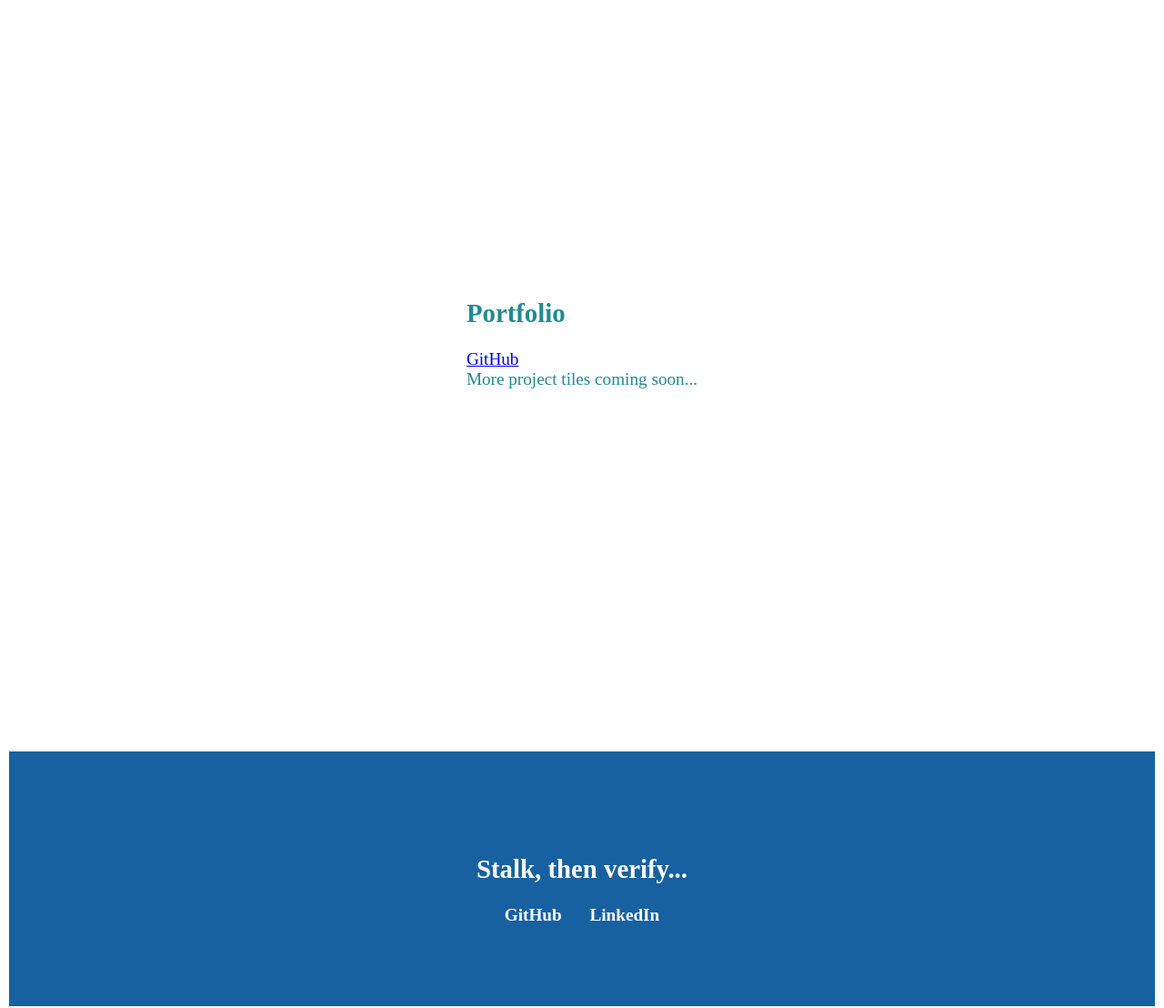
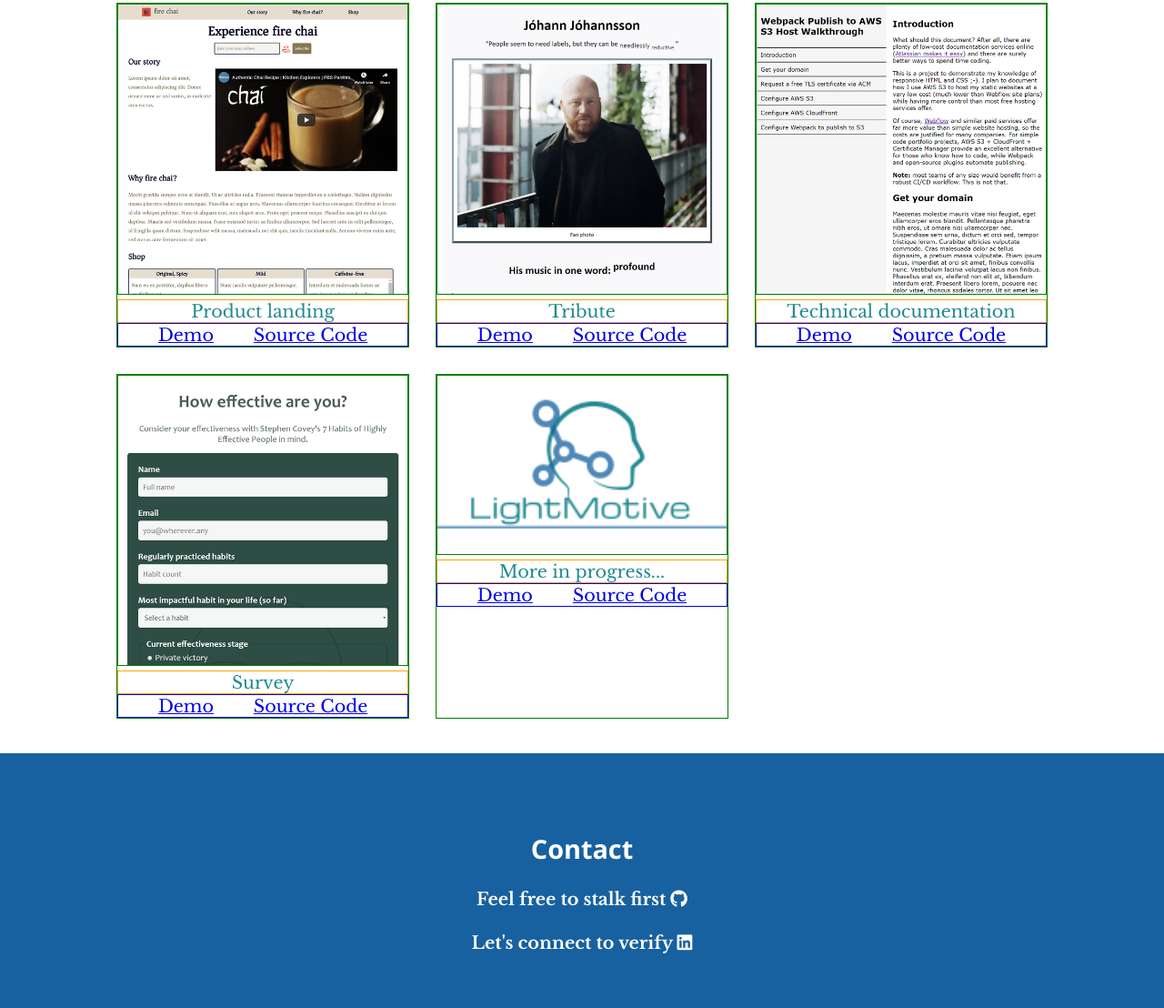
Before and after one commit to alight1/lightmotive-profile, a website built with webpack: page src/index.html in a window 1280 px wide. Shown: the part 954-2062 px from the top of the page at 91% size. Built offline with nearby package versions, Linux system fonts and the light colour scheme.

Commit message:
Apply grid layout

```diff
--- a/package.json
+++ b/package.json
@@ -5,6 +5,9 @@
   "private": true,
   "dependencies": {},
   "devDependencies": {
+    "@fortawesome/free-brands-svg-icons": "^5.13.0",
+    "@fortawesome/free-regular-svg-icons": "^5.13.0",
+    "@fortawesome/free-solid-svg-icons": "^5.13.0",
     "clean-webpack-plugin": "^3.0.0",
     "css-loader": "^3.5.1",
     "extract-loader": "^5.0.1",
--- a/src/body-content.html
+++ b/src/body-content.html
@@ -20,15 +20,19 @@
     role="region"
     aria-labelledby="welcome-section-header"
   >
-    <div>
     <header id="welcome-section-header">
       <h1>LightMotive is Andre Light</h1>
     </header>
+    <img
+      src="https://www.gravatar.com/avatar/b2934cae6366d26037b082551e662a7e.jpg?s=400"
+      class="profile-photo"
+      alt="personal photo"
+    />
+    <h2>Trusted Strategic Leader</h2>
     <p>
-        Helping humanness shine through empathetic tech enablement and
-        innovative software solutions.
+      Helping humanness shine through empathetic tech enablement and innovative
+      software solutions.
     </p>
-    </div>
   </section>
   <section
     id="projects"
@@ -36,16 +40,118 @@
     role="region"
     aria-labelledby="projects-header"
   >
-    <div>
     <header id="projects-header"><h2>Portfolio</h2></header>
+    <div class="projects-container">
       <div class="project-tile">
-        <a href="https://github.com/lightmotive/" target="_blank">GitHub</a>
+        <img
+          src="./assets/screenshot-fcc-product-landing-page.png"
+          alt="project screenshot"
+          class="project-tile__screenshot"
+        />
+        <div class="project-tile__description">
+          Product landing
         </div>
+        <div class="project-tile__links">
+          <a
+            href="https://lightmotive.pro/fcc-product-landing-page/"
+            target="_blank"
+          >
+            Demo
+          </a>
+          <a
+            href="https://github.com/lightmotive/fcc-product-landing-page/"
+            target="_blank"
+            >Source Code</a
+          >
+        </div>
+      </div>
+
       <div class="project-tile">
-        More project tiles coming soon...
+        <img
+          src="./assets/screenshot-fcc-tribute-page.png"
+          alt="project screenshot"
+          class="project-tile__screenshot"
+        />
+        <div class="project-tile__description">
+          Tribute
+        </div>
+        <div class="project-tile__links">
+          <a href="https://lightmotive.pro/fcc-tribute-page/" target="_blank">
+            Demo
+          </a>
+          <a
+            href="https://github.com/lightmotive/fcc-tribute-page/"
+            target="_blank"
+            >Source Code</a
+          >
+        </div>
+      </div>
+
+      <div class="project-tile">
+        <img
+          src="./assets/screenshot-fcc-technical-documentation-page.png"
+          alt="project screenshot"
+          class="project-tile__screenshot"
+        />
+        <div class="project-tile__description">
+          Technical documentation
+        </div>
+        <div class="project-tile__links">
+          <a
+            href="https://lightmotive.pro/fcc-technical-documentation-page/"
+            target="_blank"
+          >
+            Demo
+          </a>
+          <a
+            href="https://github.com/lightmotive/fcc-technical-documentation-page/"
+            target="_blank"
+            >Source Code</a
+          >
+        </div>
+      </div>
+
+      <div class="project-tile">
+        <img
+          src="./assets/screenshot-fcc-survey-form.png"
+          alt="project screenshot"
+          class="project-tile__screenshot"
+        />
+        <div class="project-tile__description">
+          Survey
+        </div>
+        <div class="project-tile__links">
+          <a href="https://lightmotive.pro/fcc-survey-form/" target="_blank">
+            Demo
+          </a>
+          <a
+            href="https://github.com/lightmotive/fcc-survey-form/"
+            target="_blank"
+            >Source Code</a
+          >
+        </div>
+      </div>
+
+      <div class="project-tile">
+        <img
+          src="./assets/professional-logo-111x180.png"
+          alt="project screenshot"
+          class="project-tile__screenshot"
+        />
+        <div class="project-tile__description">
+          More in progress...
+        </div>
+        <div class="project-tile__links">
+          <a href="#" target="_blank">
+            Demo
+          </a>
+          <a href="#" target="_blank">Source Code</a>
+        </div>
       </div>
     </div>
   </section>
+</main>
+<footer role="contentinfo">
   <section
     id="contact-section"
     class="section section--contact"
@@ -54,9 +160,7 @@
   >
     <div>
       <header id="contact-section-header">
-        <h2>
-          Stalk, then verify...
-        </h2>
+        <h2>Contact</h2>
       </header>
       <nav
         class="contact-nav"
@@ -68,15 +172,16 @@
           href="https://github.com/lightmotive/"
           target="_blank"
           class="nav-link"
-          >GitHub</a
-        >
+          >Feel free to stalk first <i class="fab fa-github"></i
+        ></a>
+        <br />
         <a
           href="https://www.linkedin.com/in/andrelight/"
           target="_blank"
           class="nav-link"
-          >LinkedIn</a
-        >
+          >Let's connect to verify <i class="fab fa-linkedin"></i
+        ></a>
       </nav>
     </div>
   </section>
-</main>
+</footer>
--- a/src/index.html
+++ b/src/index.html
@@ -4,6 +4,16 @@
     <meta charset="UTF-8" />
     <meta name="viewport" content="width=device-width, initial-scale=1.0" />
     <title>LightMotive</title>
+
+    <script
+      src="https://kit.fontawesome.com/9c98badd71.js"
+      crossorigin="anonymous"
+    ></script>
+
+    <link
+      href="https://fonts.googleapis.com/css2?family=Libre+Baskerville:ital,wght@0,400;0,700;1,400&family=Open+Sans:ital,wght@0,300;0,400;0,600;0,700;0,800;1,300;1,400;1,600;1,700;1,800&display=swap"
+      rel="stylesheet"
+    />
   </head>
 
   <body id="body"></body>
--- a/src/style.css
+++ b/src/style.css
@@ -1,9 +1,8 @@
 :root {
   /* Font */
-  /* Font ideas from https://www.quicksprout.com/best-font-for-website/ */
-  /* Font sources: TBD... */
-  --font-family-headings: serif;
-  --font-family-paragraph: serif;
+  /* Font sources: https://fonts.google.com/specimen/Libre+Baskerville and https://fonts.google.com/specimen/Open+Sans */
+  --font-family-headings: "Open Sans", sans-serif;
+  --font-family-paragraph: "Libre Baskerville", serif;
 
   /* Color - Source: TBD */
   --color-primary: white;
@@ -14,13 +13,14 @@
   --color-secondary2-paragraph: white;
 
   /* Size */
-  --header-height: 60px;
+  --header-height: 70px;
   --header-height-adjust-ratio: 1;
   --font-size-main: 1.2em;
   --font-size-heading-step: 0.1625;
   --professional-logo-width: 90px;
   --professional-logo-height: 55.5px;
   --padding-content-box: 0.5em;
+  --tile-min-width: 300px;
 }
 
 html {
@@ -44,9 +44,19 @@ body {
   margin: 0;
 }
 
+h1,
+h2,
+h3,
+h4,
+h5,
+h6,
+header {
+  font-family: var(--font-family-headings);
+}
+
 .site-nav {
   display: flex;
-  justify-content: space-around;
+  justify-content: Center;
   align-items: center;
   position: fixed;
   top: 0;
@@ -59,9 +69,11 @@ body {
   color: var(--color-primary-paragraph);
 }
 
-.professional-logo {
+.site-nav .professional-logo {
+  justify-self: flex-start;
   width: var(--professional-logo-width);
   height: var(--professional-logo-height);
+  margin-left: var(--padding-content-box);
 }
 
 .nav-link {
@@ -71,27 +83,79 @@ body {
 
 .site-nav .nav-link {
   color: var(--color-primary-paragraph);
+  margin-left: calc(var(--padding-content-box) * 2);
 }
 
 .main {
-  padding: 0 var(--padding-content-box);
   margin-top: calc(var(--header-height) * var(--header-height-adjust-ratio));
+  display: flex;
+  flex-direction: column;
+  align-content: center;
 }
 
 .section {
-  height: 100vh;
-  margin-top: calc(var(--header-height) * var(--header-height-adjust-ratio));
   display: flex;
+  flex-direction: column;
   justify-content: center;
   align-items: center;
+  text-align: center;
+  padding: 0 10%;
 }
 
 .section.section--welcome {
+  height: 100vh;
   background-color: var(--color-secondary1);
   color: var(--color-secondary1-paragraph);
 }
 
+.profile-photo {
+  width: 200px;
+  border-radius: 50%;
+}
+
 .section.section--portfolio {
+  align-self: center;
+  flex-direction: column;
+  width: 100%;
+  padding-bottom: 2em;
+}
+
+.section.section--portfolio header {
+  align-self: flex-start;
+}
+
+.section.section--portfolio .projects-container {
+  display: grid;
+  grid-template-columns: repeat(auto-fit, minmax(var(--tile-min-width), 1fr));
+  grid-gap: calc(var(--padding-content-box) * 3);
+  width: 100%;
+}
+
+.section.section--portfolio .projects-container .project-tile {
+  border: 1px solid green;
+}
+
+.section.section--portfolio
+  .projects-container
+  .project-tile
+  .project-tile__screenshot {
+  width: 100%;
+  border: 1px solid green;
+}
+
+.section.section--portfolio
+  .projects-container
+  .project-tile
+  .project-tile__description {
+  border: 1px solid orange;
+}
+.section.section--portfolio
+  .projects-container
+  .project-tile
+  .project-tile__links {
+  border: 1px solid blue;
+  display: flex;
+  justify-content: space-evenly;
 }
 
 .section.section--contact {
@@ -101,6 +165,7 @@ body {
 }
 .section.section--contact .contact-nav {
   display: flex;
+  flex-direction: column;
   justify-content: space-evenly;
 }
 
@@ -112,15 +177,25 @@ body {
   color: var(--color-secondary2-paragraph);
 }
 
-@media (max-width: 750px) {
+@media (max-width: 600px) {
   :root {
-    --header-height-adjust-ratio: 1.65;
-    --font-size-heading-step: 0.13;
+    /* --header-height-adjust-ratio: 1.65;
+    --font-size-heading-step: 0.13; */
   }
 
-  .site-header {
-    flex-direction: column;
-    align-items: center;
-    justify-content: space-between;
+  .site-nav .nav-items {
+    width: 100%;
+  }
+
+  .section {
+    padding: 0 0.5em;
+  }
+
+  .section.section--portfolio {
+    width: 97%;
+  }
+
+  .section.section--portfolio .projects-container {
+    grid-template-columns: 1fr;
   }
 }
--- a/webpack.common.js
+++ b/webpack.common.js
@@ -30,13 +30,18 @@ module.exports = {
           limit: 1024,
         },
       },
-      // {
-      //   test: /\.svg$/i,
-      //   use: {
-      //     loader: "svg-url-loader",
-      //     options: {},
-      //   },
-      // },
+      {
+        test: /\.(woff(2)?|ttf|eot|svg)(\?v=\d+\.\d+\.\d+)?$/,
+        use: [
+          {
+            loader: "file-loader",
+            options: {
+              name: "[name].[ext]",
+              outputPath: "fonts/",
+            },
+          },
+        ],
+      },
     ],
   },
 };
```
Also changed, not shown: README.md, src/assets/screenshot-fcc-product-landing-page.png (added), src/assets/screenshot-fcc-survey-form.png (added), src/assets/screenshot-fcc-technical-documentation-page.png (added), src/assets/screenshot-fcc-tribute-page.png (added), 1 other file. Lines whose indentation alone changed are shown as unchanged.
